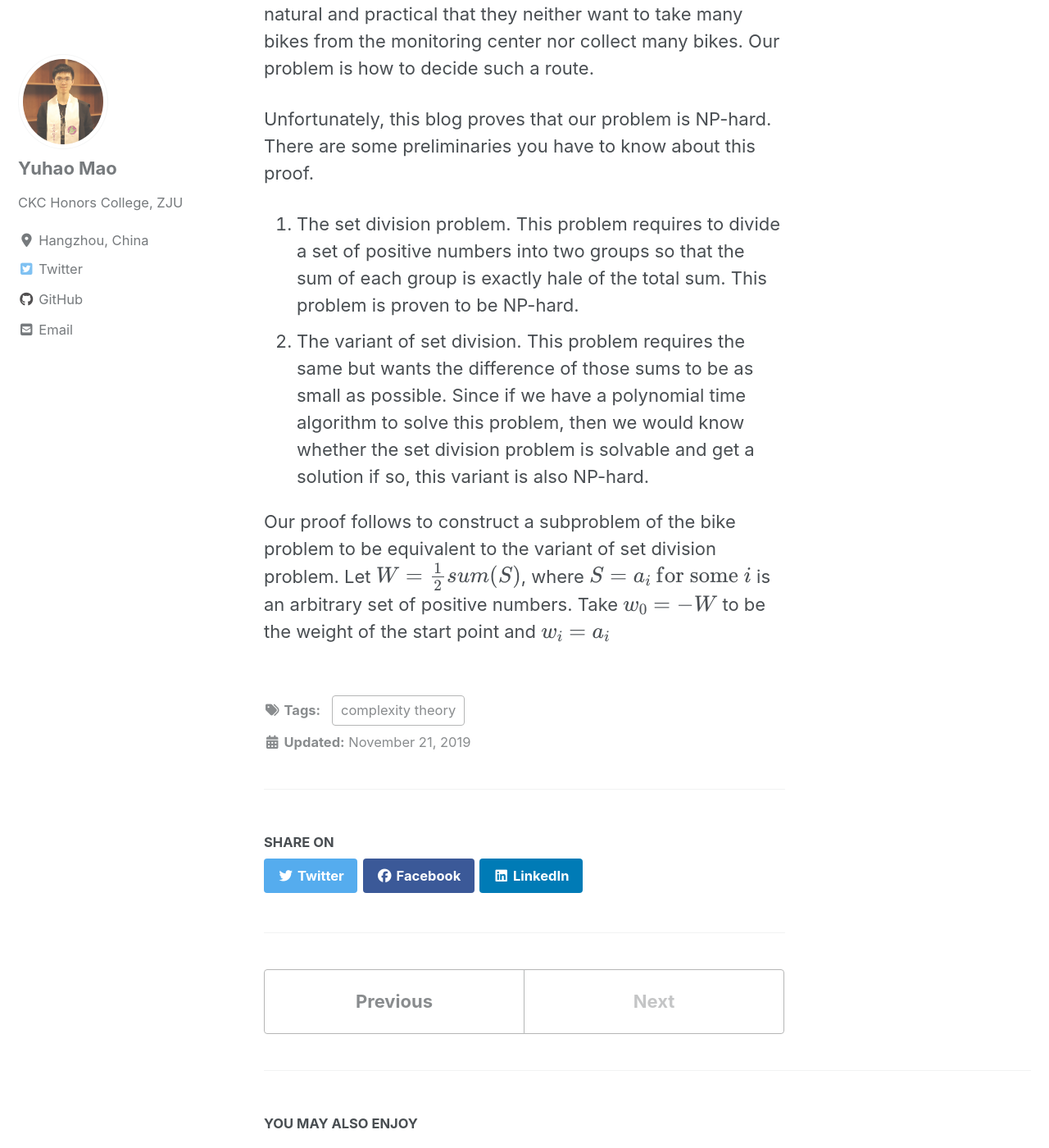
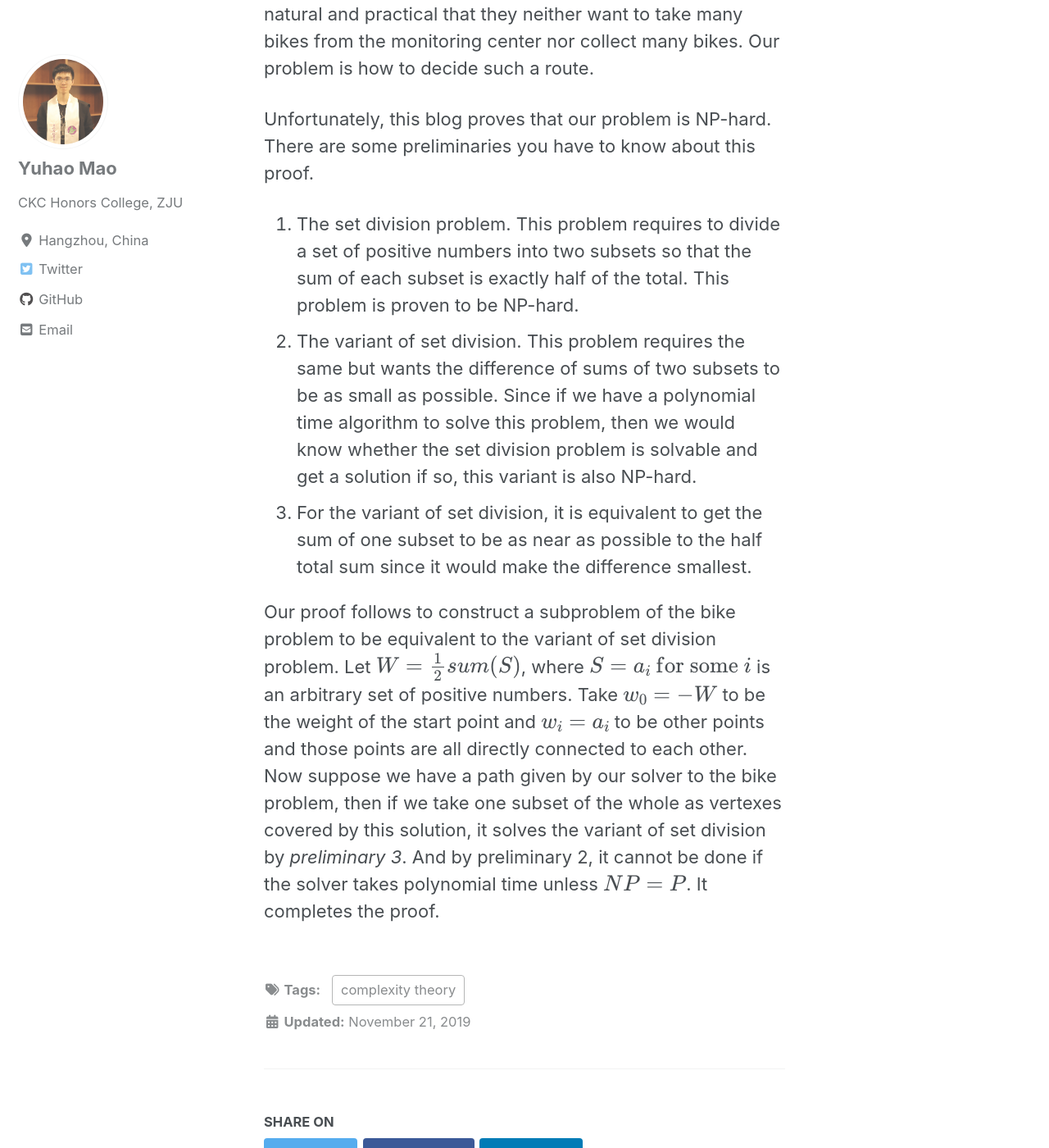
Before and after one commit to AlgebraLoveme/AlgebraLoveme.github.io, a Jekyll site: the page built from _posts/2019-11-21-Hardness_of_a_variant_of_Shortest_Path.md, in a window 1280 px wide and 1400 px high, scrolled down 1838 px. Shown: the whole window at 82% size. Built offline with Jekyll 4.4.1, drawn with Linux system fonts in a browser that asks for light colours; cached includes are drawn as plain includes; nearby versions of some CDN libraries; formulas are drawn with MathJax 3; some of the changed text lies outside the part shown.

Commit message:
Update 2019-11-21-Hardness_of_a_variant_of_Shortest_Path.md

```diff
--- a/_posts/2019-11-21-Hardness_of_a_variant_of_Shortest_Path.md
+++ b/_posts/2019-11-21-Hardness_of_a_variant_of_Shortest_Path.md
@@ -16,14 +16,16 @@
 
 $$
 \min_{P} |\sum_{w_i \in P} w_i|\\
-\text{s.t. $P$ is a path of graph $G$}
+\text{s.t. $P$ is a path of graph $G$ starting from a specific vertex $w_0$}
 $$
 
 Here is the background of this problem. Recently in China and many other parts of the world, shared bikes become more and more popular. However, to maintain bicycle amount each station keeps, public bike monitoring center has to remove or add some bikes to each station. Every day they get a graph of station states(number of bikes they keep now) and a problem station(full or empty) and decide a route to send/remove bikes to/from it. In the meantime, all the station they passed would be adjusted so that extra bikes would be taken and insufficient stations would get enough bikes. It is natural and practical that they neither want to take many bikes from the monitoring center nor collect many bikes. Our problem is how to decide such a route.
 
 Unfortunately, this blog proves that our problem is NP-hard. There are some preliminaries you have to know about this proof.
 
-1. The set division problem. This problem requires to divide a set of positive numbers into two groups so that the sum of each group is exactly hale of the total sum. This problem is proven to be NP-hard.
-2. The variant of set division. This problem requires the same but wants the difference of those sums to be as small as possible. Since if we have a polynomial time algorithm to solve this problem, then we would know whether the set division problem is solvable and get a solution if so, this variant is also NP-hard.
+1. The set division problem. This problem requires to divide a set of positive numbers into two subsets so that the sum of each subset is exactly half of the total. This problem is proven to be NP-hard.
+2. The variant of set division. This problem requires the same but wants the difference of sums of two subsets to be as small as possible. Since if we have a polynomial time algorithm to solve this problem, then we would know whether the set division problem is solvable and get a solution if so, this variant is also NP-hard.
+3. For the variant of set division, it is equivalent to get the sum of one subset to be as near as possible to the half total sum since it would make the difference smallest.
 
-Our proof follows to construct a subproblem of the bike problem to be equivalent to the variant of set division problem. Let $W = \frac{1}{2}sum(S)$, where $S = \{a_i \text{ for some }i\}$ is an arbitrary set of positive numbers. Take $w_0 = -W$ to be the weight of the start point and $w_i = a_i$
+Our proof follows to construct a subproblem of the bike problem to be equivalent to the variant of set division problem. Let $W = \frac{1}{2}sum(S)$, where $S = \{a_i \text{ for some }i\}$ is an arbitrary set of positive numbers. Take $w_0 = -W$ to be the weight of the start point and $w_i = a_i$ to be other points and those points are all directly connected to each other. Now suppose we have a path given by our solver to the bike problem, then if we take one subset of the whole as vertexes covered by this solution, it solves the variant of set division by *preliminary 3*. And by preliminary 2, it cannot be done if the solver takes polynomial time unless $NP=P$.
+It completes the proof.
```
